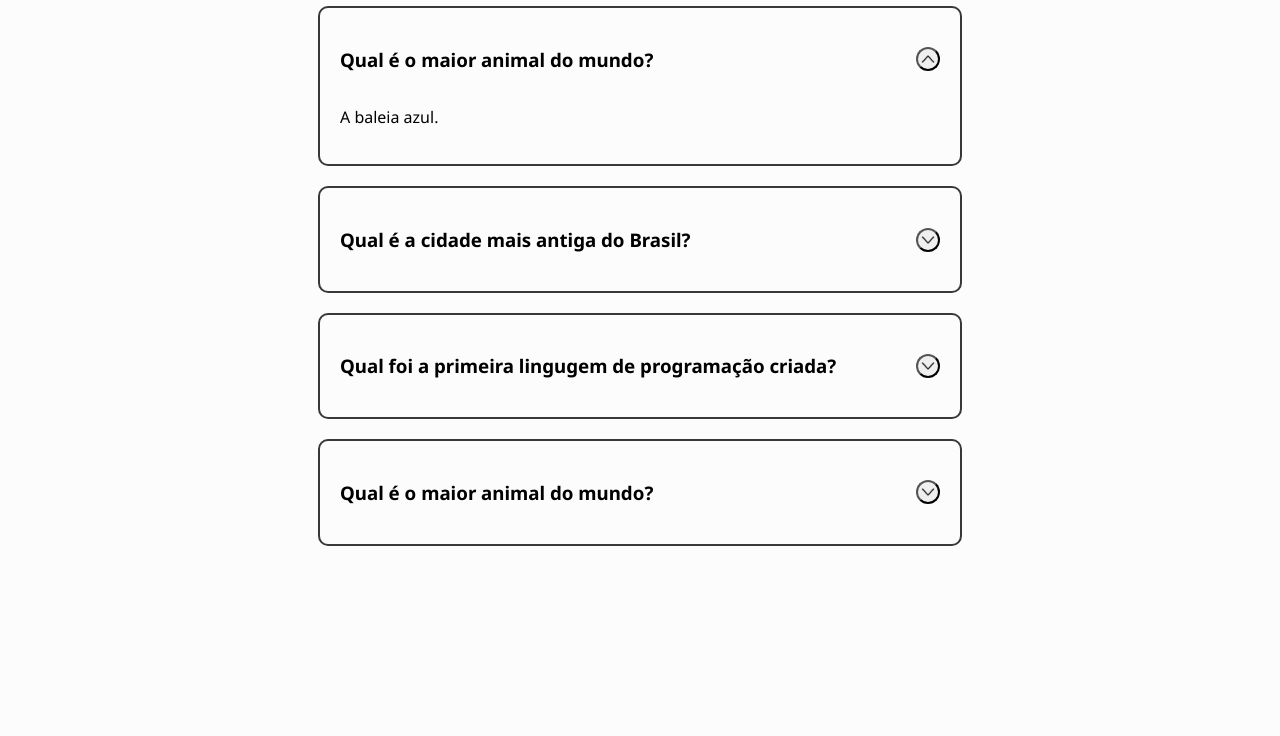
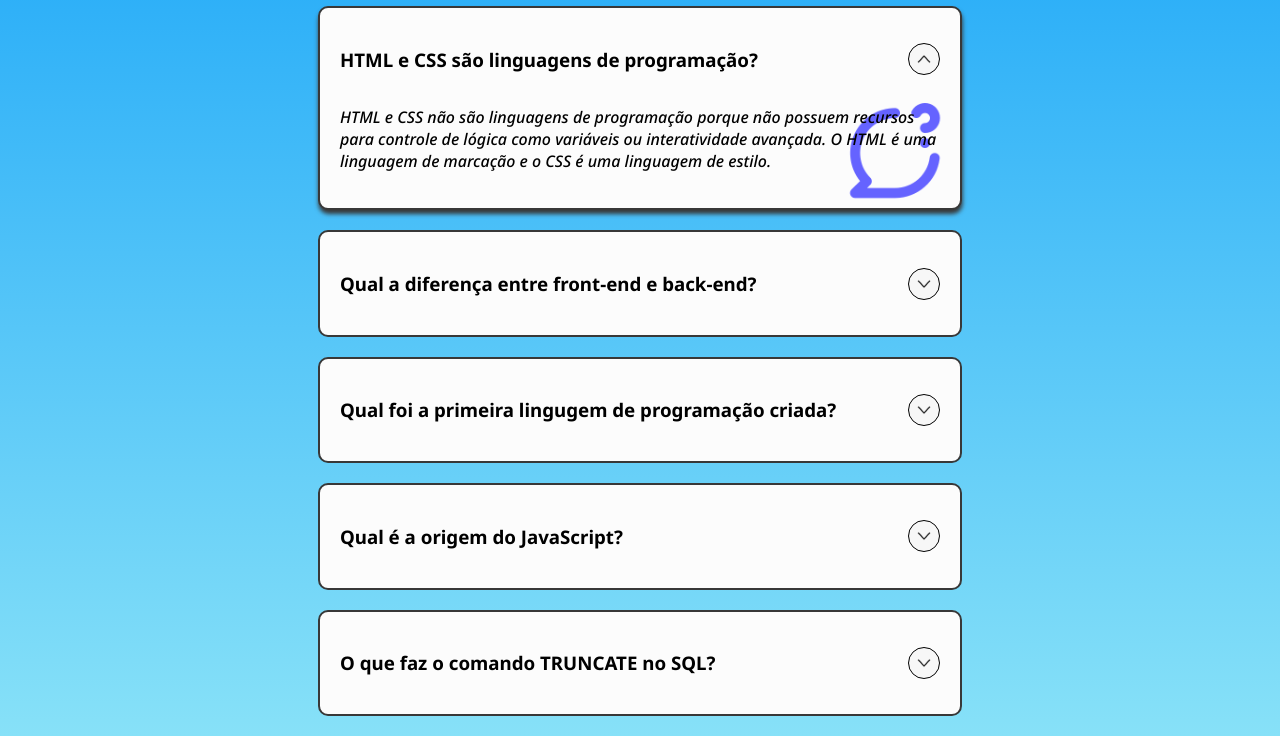
Before and after one commit to Rodrigo-EF-Neves/ProjetoFAQ_ADS, a plain HTML site: page index.html in a window 1280 px wide. Shown: the part 80-816 px from the top of the page. Drawn offline with Linux system fonts and the light colour scheme.

Commit message:
Estilizando os componentes e alterando as perguntas

```diff
--- a/index.html
+++ b/index.html
@@ -11,17 +11,17 @@
     <h1 class="faq-title">Perguntas frequentes</h1>
     <div class="faq-card faq-active">
         <div class="card-header">
-            <h3 class="card-title">Qual é o maior animal do mundo?</h3>
+            <h3 class="card-title">HTML e CSS são linguagens de programação?</h3>
             <button class="toggle-btn" type="button"><img class="toggle-icon" src="assets/images/toggle_down_arrow.png" alt="Expandir/recolher pergunta"></button>
         </div>
-        <p class="faq-text">A baleia azul.</p>
+        <p class="faq-text">HTML e CSS não são linguagens de programação porque não possuem recursos para controle de lógica como variáveis ou interatividade avançada. O HTML é uma linguagem de marcação e o CSS é uma linguagem de estilo.</p>
     </div>
     <div class="faq-card">
         <div class="card-header">
-            <h3 class="card-title">Qual é a cidade mais antiga do Brasil?</h3>
+            <h3 class="card-title">Qual a diferença entre front-end e back-end?</h3>
             <button class="toggle-btn" type="button"><img class="toggle-icon" src="assets/images/toggle_down_arrow.png" alt="Expandir/recolher pergunta"></button>
         </div>
-        <p class="faq-text hidden-text">A cidade mais antiga do Brasil é São Vicente. A cidade se localiza no litoral sul do estado de São Paulo.</p>
+        <p class="faq-text hidden-text">O front-end é a parte de uma aplicação que é visível e interativa para o usuário, contendo elementos como botões, caixas de seleção, mensagens de texto, gráficos, etc. Por outro lado, o back-end é a parte que o usuário não pode ver como os dados e a infraestrutura que é executada pelo servidor.</p>
     </div>
     <div class="faq-card">
         <div class="card-header">
@@ -32,10 +32,17 @@
     </div>
     <div class="faq-card">
         <div class="card-header">
-            <h3 class="card-title">Qual é o maior animal do mundo?</h3>
+            <h3 class="card-title">Qual é a origem do JavaScript?</h3>
             <button class="toggle-btn" type="button"><img class="toggle-icon" src="assets/images/toggle_down_arrow.png" alt="Expandir/recolher pergunta"></button>
         </div>
-        <p class="faq-text hidden-text">A baleia azul</p>
+        <p class="faq-text hidden-text">A primeira implementação do JavaScript foi criada por Brendan Eich na empresa Netscape Communication Corporation. O JavaScript foi concebido para rodar no servidor, mas isso mudou com o passar do tempo já que, hoje em dia, o JavaScript é uma linguagem Client-side.</p>
+    </div>
+    <div class="faq-card">
+        <div class="card-header">
+            <h3 class="card-title">O que faz o comando TRUNCATE no SQL?</h3>
+            <button class="toggle-btn" type="button"><img class="toggle-icon" src="assets/images/toggle_down_arrow.png" alt="Expandir/recolher pergunta"></button>
+        </div>
+        <p class="faq-text hidden-text">O comando TRUNCATE, assim como o o comando DELETE, é usado para excluir registros de uma tabela. O TRUNCATE é usado para remover todas as linhas de uma tabela, liberando todo o espçao em disco alocado para uma tabela.</p>
     </div>
 </body>
 </html>
--- a/style/styles.css
+++ b/style/styles.css
@@ -3,6 +3,8 @@
 body {
     background-color: #fcfcfc;
     font-family: 'Noto Sans', sans-serif;
+    background: linear-gradient( #25abf8, #87e1f8);
+    background-repeat: no-repeat;
 }
 
 .faq-title {
@@ -15,6 +17,20 @@ body {
     max-width: 600px;
     padding: 20px;
     border-radius: 10px;
+    transition: 0.3s ease;
+}
+
+.faq-active{
+    background: transparent;
+    background-repeat: no-repeat;
+    background-image: url("../assets/images/question_mark.png");
+    background-size: 120px;
+    background-position: bottom right;
+    box-shadow: 0.5px 4px 4px #383838;
+}
+
+.faq-card, .faq-active {
+    background-color: #fcfcfc;
 }
 
 .card-header {
@@ -28,7 +44,9 @@ body {
     align-self: center;
     justify-content: center;
     align-items: center;
-    padding: 10px;
+    padding: 15px;
+    border: 1px solid black;
+    background-color: #f1f1f181;
 }
 
 .toggle-btn, .toggle-icon {
@@ -39,3 +57,8 @@ body {
 .hidden-text {
     display: none;
 }
+
+.faq-text {
+    font-weight: 500;
+    font-style: italic;
+}
```
Also changed, not shown: assets/images/question_mark.png (added).
